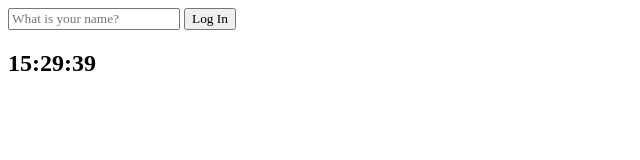
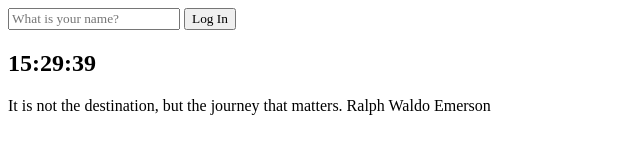
Before and after one commit to junjuny0227/Chrome-App, a plain HTML site: page src/index.html in a window 1280 px wide. Shown: the whole page, without its empty margins (0-640 px from the left). Drawn offline with Linux system fonts and the light colour scheme; a web font is replaced by a local one.

Commit message:
random quote

```diff
--- a/src/index.html
+++ b/src/index.html
@@ -18,8 +18,13 @@
     </form>
     <h2 id="clock">00:00:00</h2>
     <h1 id="greeting" class="hidden"></h1>
+    <div id="quote">
+      <span></span>
+      <span></span>
+    </div>
 
     <script src="./js/greeting.js"></script>
     <script src="./js/clock.js"></script>
+    <script src="./js/quotes.js"></script>
   </body>
 </html>
--- a/src/js/quotes.js
+++ b/src/js/quotes.js
@@ -46,3 +46,11 @@ const quotes = [
     author: "Ralph Waldo Emerson",
   },
 ];
+
+const quote = document.querySelector("#quote span:first-child");
+const author = document.querySelector("#quote span:last-child");
+
+const todaysQuote = quotes[Math.floor(Math.random() * quotes.length)];
+
+quote.innerText = todaysQuote.quote;
+author.innerText = todaysQuote.author;
```
